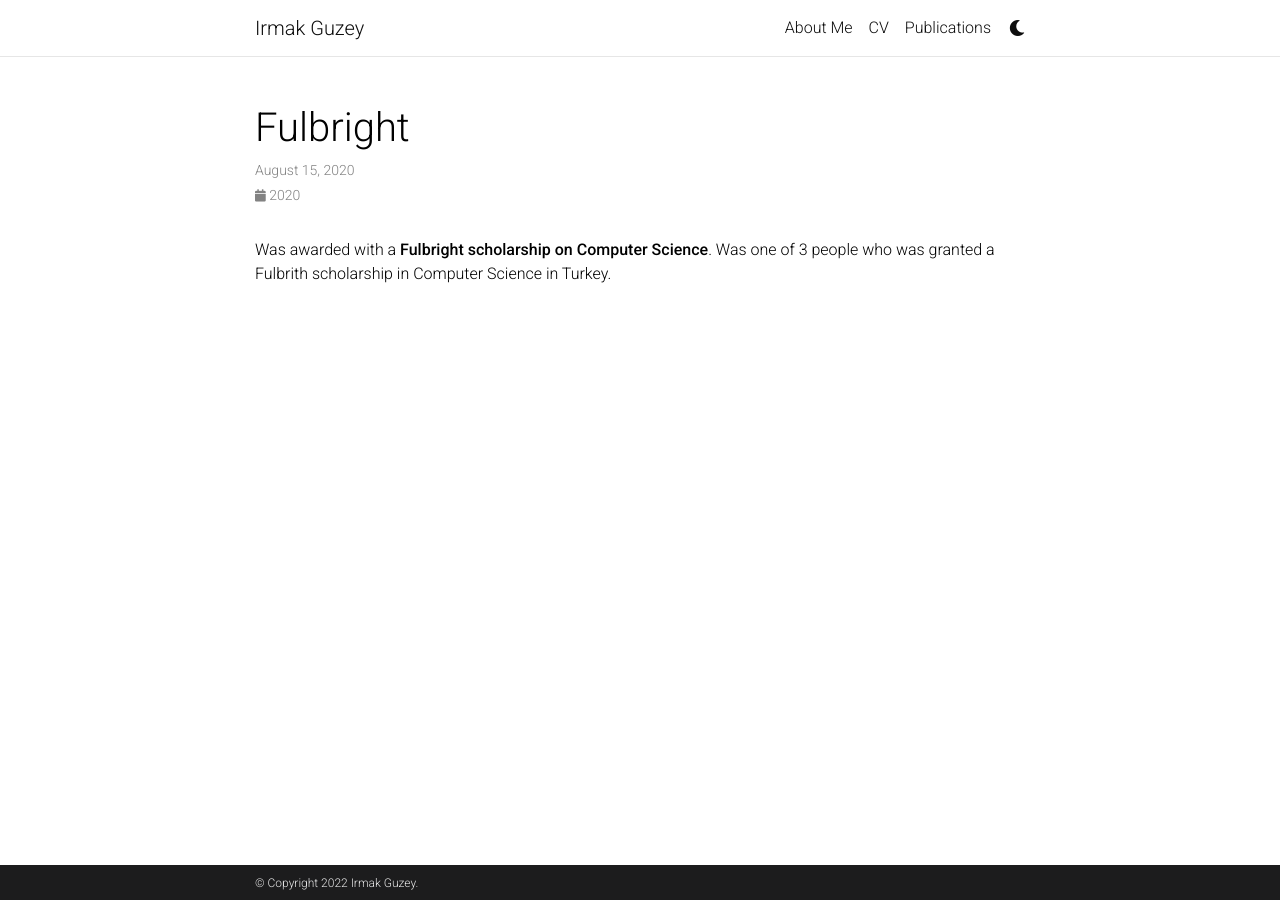
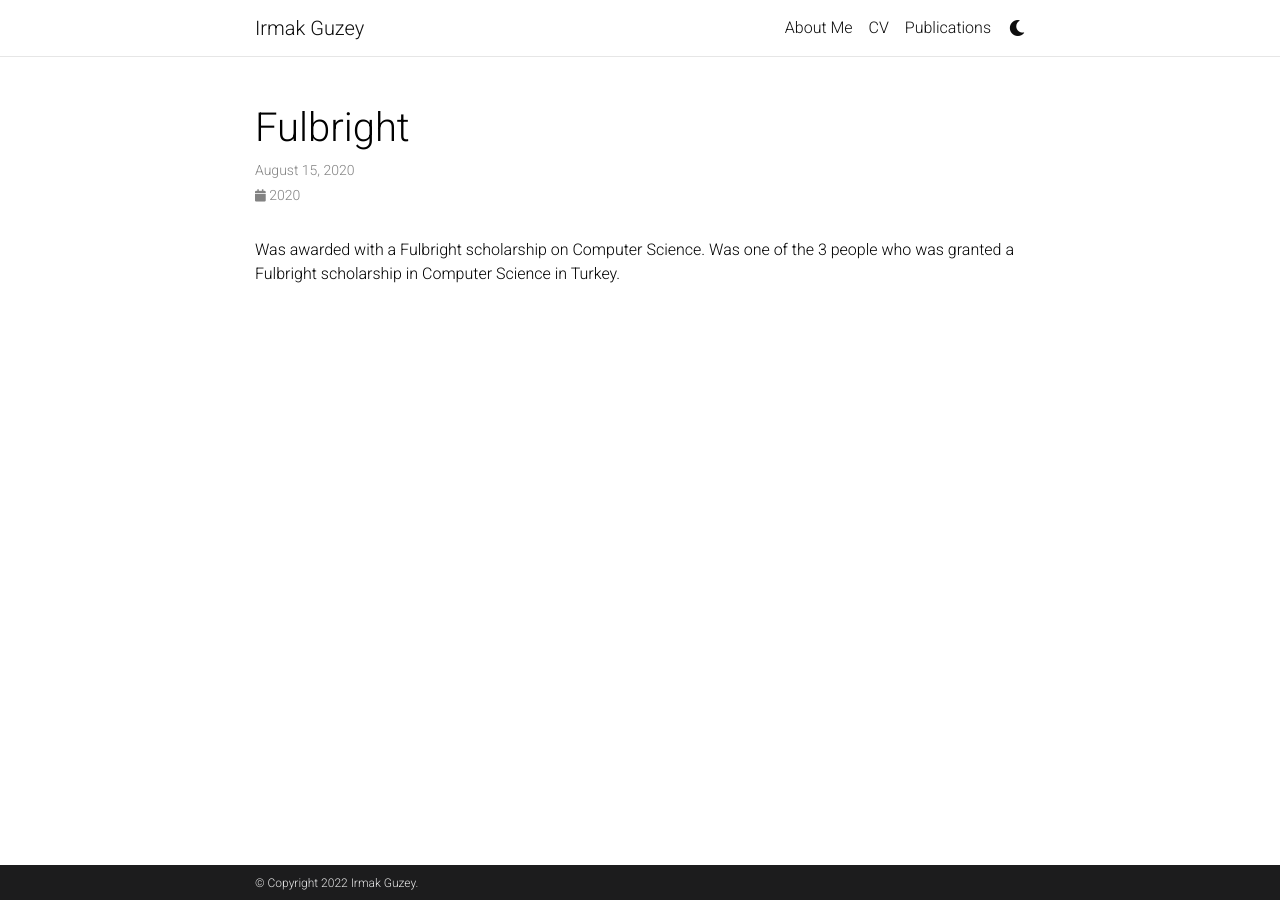
Before and after one commit to irmakguzey/irmakguzey.github.io, a Jekyll site: the page built from _news/fulbright.md, in a window 1280 px wide. Built offline with Jekyll 4.4.1, drawn with Linux system fonts in a browser that asks for light colours; comment, search, counter and statistics services are not loaded; a style sheet for code colours, icons or effects is not loaded.

Commit message:
small fixes

```diff
--- a/_config.yml
+++ b/_config.yml
@@ -8,7 +8,7 @@
 last_name: Guzey
 email: ig2283@nyu.edu
 description: > # the ">" symbol means to ignore newlines until "footer_text:"
-  A graduate research assistant in New York University. I am interested in robot learning, computer vision and machine learning in general.
+  A graduate research assistant in New York University.
 # footer_text: >
 #   Powered by <a href="https://jekyllrb.com/" target="_blank">Jekyll</a> with <a href="https://github.com/alshedivat/al-folio">al-folio</a> theme.
 #   Hosted by <a href="https://pages.github.com/" target="_blank">GitHub Pages</a>.
--- a/_data/cv.yml
+++ b/_data/cv.yml
@@ -4,7 +4,7 @@
     - name: Full Name
       value: Irmak Guzey
     - name: Description
-      value: Fulbright Scholar, Graduate Research Assistant in New York University
+      value: Graduate Research Assistant in New York University, Fulbright Scholar
     - name: Date of Birth
       value: 8th September 1997
     - name: Languages
--- a/_news/fulbright.md
+++ b/_news/fulbright.md
@@ -4,4 +4,4 @@
 inline: true
 ---
 
-Was awarded with a **Fulbright scholarship on Computer Science**. Was one of 3 people who was granted a Fulbrith scholarship in Computer Science in Turkey.
+Was awarded with a Fulbright scholarship on Computer Science. Was one of the 3 people who was granted a Fulbright scholarship in Computer Science in Turkey.
```
